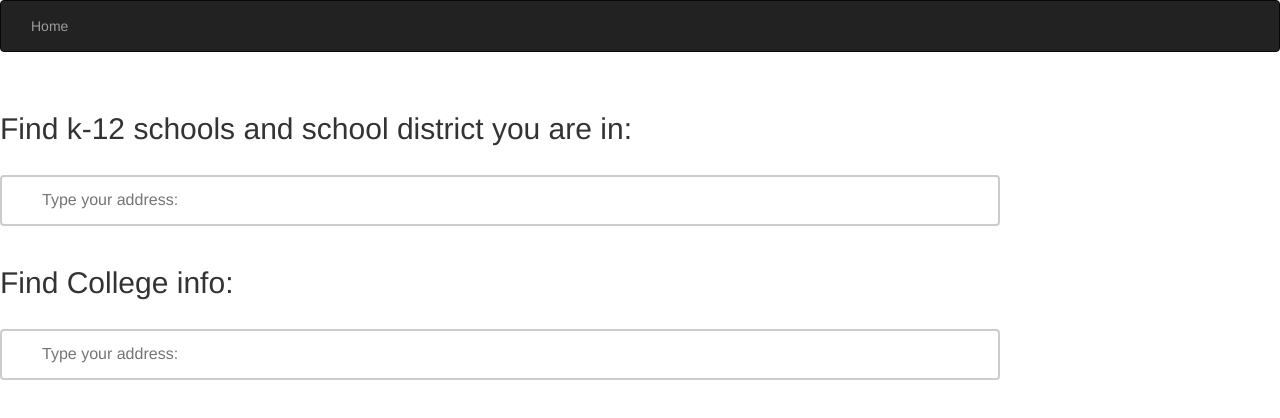
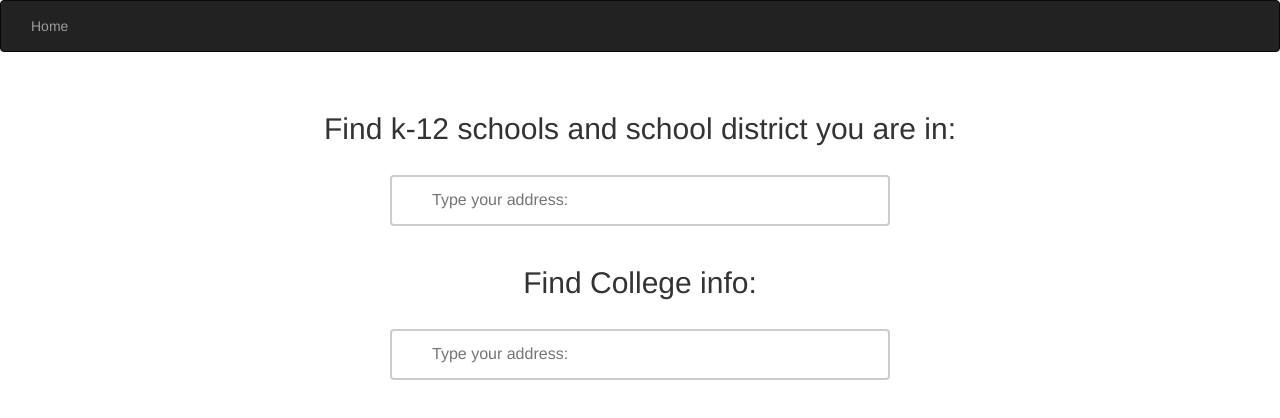
Before and after one commit to Zamy97/Help-Immigrants, a website: page views/school_search.html in a window 1280 px wide. Drawn offline with nearby package versions, Linux system fonts and the light colour scheme.

Commit message:
added search bar

```diff
--- a/views/school_search.html
+++ b/views/school_search.html
@@ -22,7 +22,7 @@
 <meta name="viewport" content="width=device-width, initial-scale=1">
 <style>
 input[type=text] {
-    width: 1000px;
+    width: 500px;
     box-sizing: border-box;
     border: 2px solid #ccc;
     border-radius: 4px;
@@ -43,21 +43,30 @@ input[type=text]:focus {
 </head>
 <body>
 
+<div class="jumbtron text-center">
     <h2>Find k-12 schools and school district you are in: </h2>
     <br>
+</div>
 
+<div class="jumbtron text-center">
     <form>
         <input type="text" name="search" placeholder="Type your address:">
     </form>
+</div>
 
 <br>
 
+<div class="jumbtron text-center">
     <h2>Find College info: </h2>
     <br>
+</div>
 
+
+<div class="jumbtron text-center">
     <form>
-  <input type="text" name="search" placeholder="Type your address:">
+        <input type="text" name="search" placeholder="Type your address: ">
     </form>
+</div>
 
 
 </body>
```
Lines whose indentation alone changed are shown as unchanged.
